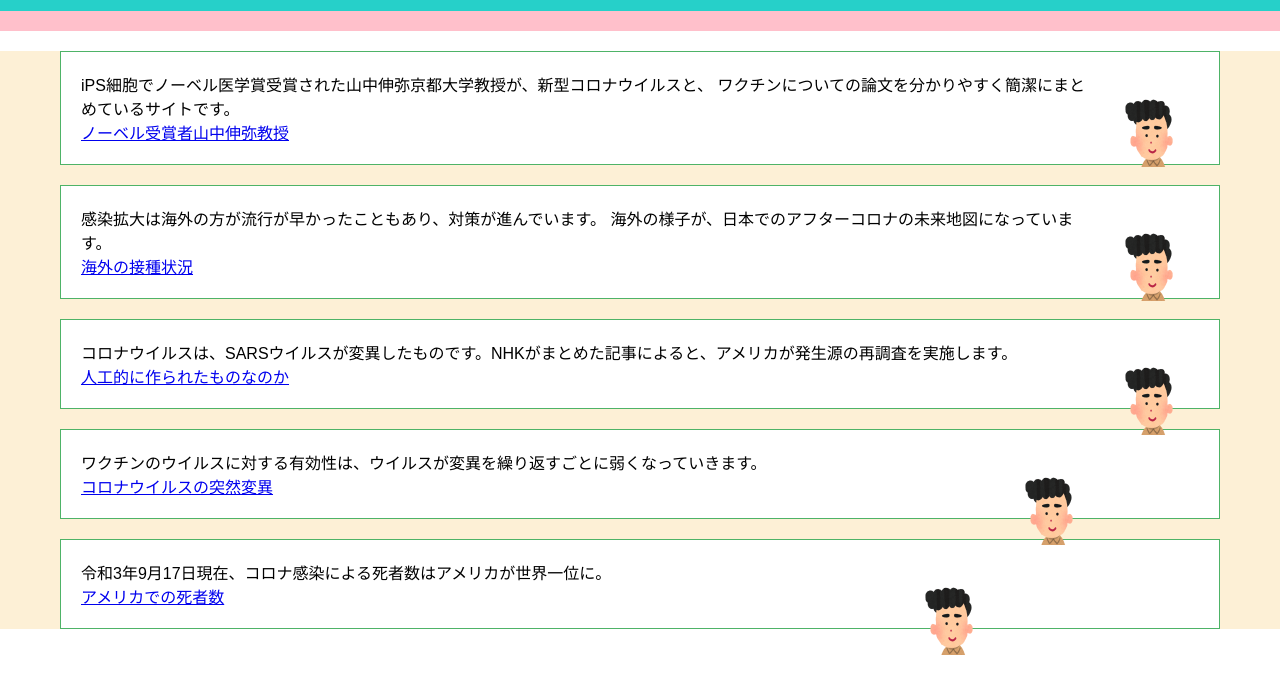
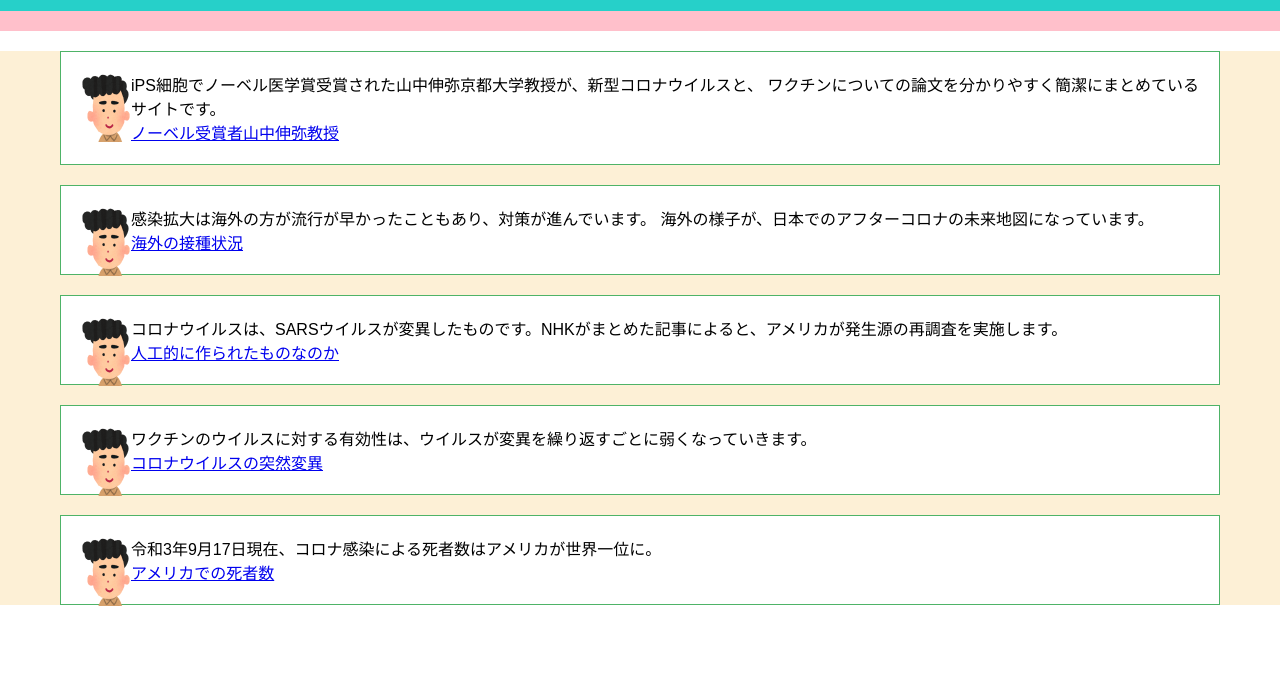
Before and after one commit to photonena/covid, a plain HTML site: page index.html in a window 1280 px wide. Shown: the part 89-782 px from the top of the page. Drawn offline with Linux system fonts and the light colour scheme.

Commit message:
Update stylesheet.css

```diff
--- a/stylesheet.css
+++ b/stylesheet.css
@@ -43,6 +43,5 @@ li {
   background-color:white;
 }
 .img1{
-  float:right;
-  padding:25px;
+  float:left;
 }
```
